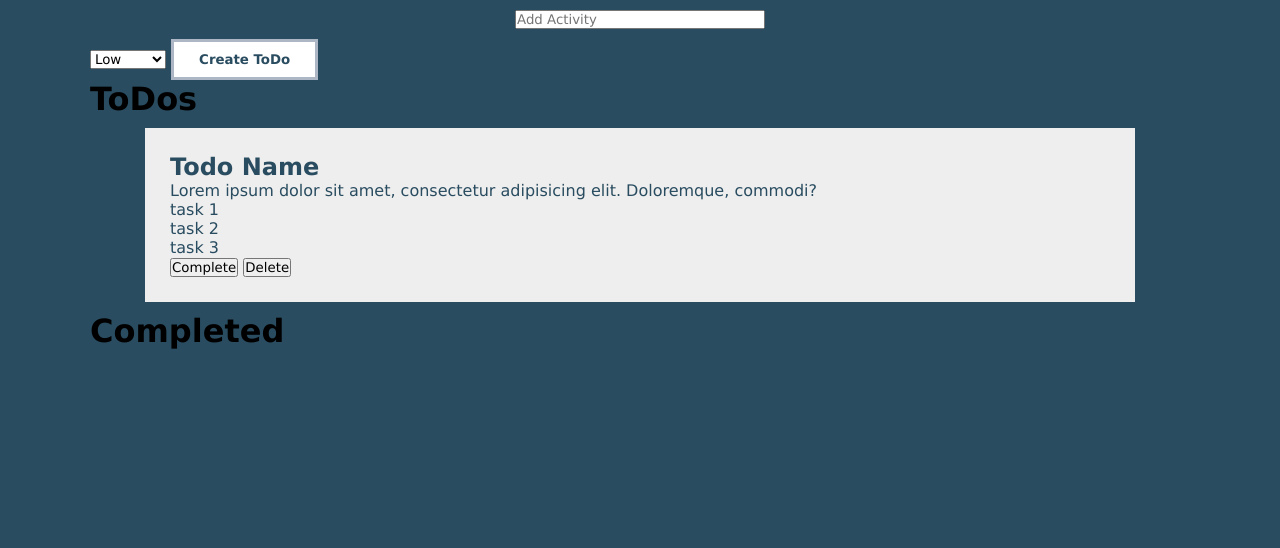
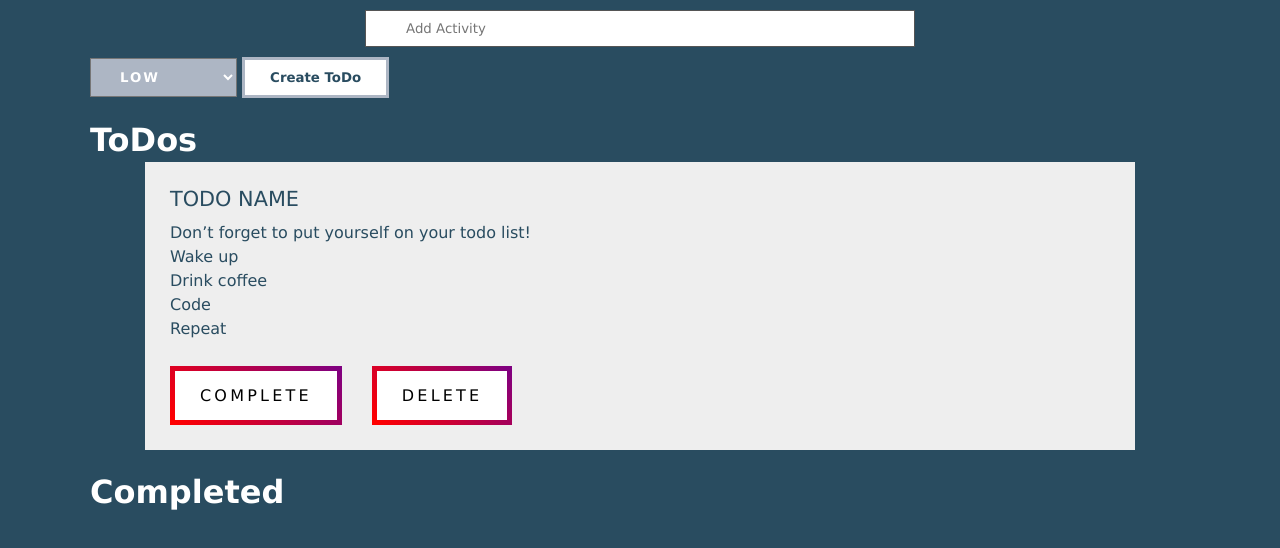
Before and after one commit to FEWD-Code-Adventures/Hacktober2020, a plain HTML site: page ToDoApp/index.html in a window 1280 px wide. Drawn offline with Linux system fonts and the light colour scheme.

Commit message:
Changed style in tood list

```diff
--- a/ToDoApp/css/styles.css
+++ b/ToDoApp/css/styles.css
@@ -6,6 +6,7 @@
 }
 body{
   background-color: #294C60;
+  line-height: 1.5em;
 }
 .container {
   width: 90%;
@@ -41,56 +42,69 @@ input {
 }
 .todo[data-importance="high"] {
   border-left: 5px solid red;
-<<<<<<< HEAD
-}
-#btn__create {
-<<<<<<< HEAD
-  padding: 10px 25px;
-  background-color: #fff;
-=======
-  padding: 10px 20px;
-  background-color: rgb(185, 185, 185);
-=======
 }
 #btn__create {
   padding: 10px 25px;
   background-color: #fff;
->>>>>>> 3d2b33f0ffc40a84daf1f52e0ea35903d60d6209
->>>>>>> 2d573dc35f85a766a17b7e42644d2bb9be711eff
+  padding: 10px 20px;
+  background-color: rgb(185, 185, 185);
+}
+#btn__create {
+  padding: 10px 25px;
+  background-color: #fff;
   font-family: Verdana, Geneva, Tahoma, sans-serif;
   color: #294C60;
   font-weight: bold;
   border: 3px solid #ADB6C4;
   transition: width 1.5s, height 1.5s, transform 0.8s;
-<<<<<<< HEAD
 }
 
 #btn__create:hover {
   transform: rotate(360deg);
 }
 
-=======
-}
-<<<<<<< HEAD
-=======
-
 #btn__create:hover {
   transform: rotate(360deg);
 }
 
->>>>>>> 3d2b33f0ffc40a84daf1f52e0ea35903d60d6209
->>>>>>> 2d573dc35f85a766a17b7e42644d2bb9be711eff
+.btn__complete,
+.btn__delete {
+  margin: 25px 25px 0 0;
+  background-color: #fff;
+  color: #000;
+  font-size: 1em;
+  text-transform: uppercase;
+  letter-spacing: 0.2em;
+  font-weight: 500;
+  padding: 15px 25px;
+
+  border: 5px solid;
+  border-image-source: linear-gradient(45deg, rgb(255, 0, 0), rgb(128, 0, 128));
+  border-image-slice: 1;
+
+  box-shadow: 0 0 0 0 rgba(0, 0, 0, 1);
+  transform: scale(1);
+}
+
+.btn__complete:hover,
+.btn__delete:hover {
+  animation: pulse 1s infinite;
+  background-color: #000;
+  color: #fff;
+}
+
+.todo__title {
+  text-transform: uppercase;
+  font-weight: 300;
+  font-size: 1.3em;
+}
+
 #todo-input {
   width: 50%;
   padding: 10px 40px;
   border: 1px solid #555555;
 }
 
-<<<<<<< HEAD
-=======
-<<<<<<< HEAD
-=======
->>>>>>> 2d573dc35f85a766a17b7e42644d2bb9be711eff
 #importance {
   padding: 10px 25px;
   background-color: #ADB6C4;
@@ -100,30 +114,36 @@ input {
   color: #fff;
 }
 
-<<<<<<< HEAD
-=======
->>>>>>> 3d2b33f0ffc40a84daf1f52e0ea35903d60d6209
->>>>>>> 2d573dc35f85a766a17b7e42644d2bb9be711eff
 h1 {
   font-family: Verdana, Geneva, Tahoma, sans-serif;
   margin-top: 30px;
   color: #fff;
 }
-<<<<<<< HEAD
-=======
-<<<<<<< HEAD
-h2 {
-  font-family: Verdana, Geneva, Tahoma, sans-serif;
-  font-size: large;
-=======
->>>>>>> 2d573dc35f85a766a17b7e42644d2bb9be711eff
 
 h2 {
   font-family: Verdana, Geneva, Tahoma, sans-serif;
   font-size: large;
+  font-family: Verdana, Geneva, Tahoma, sans-serif;
+  font-size: large;
   margin-bottom: 10px;
-<<<<<<< HEAD
-=======
->>>>>>> 3d2b33f0ffc40a84daf1f52e0ea35903d60d6209
->>>>>>> 2d573dc35f85a766a17b7e42644d2bb9be711eff
 }
+
+
+/* Keyframes */
+
+@keyframes pulse {
+	0% {
+		transform: scale(0.95);
+		box-shadow: 0 0 0 0 rgba(0, 0, 0, 0.7);
+	}
+
+	70% {
+		transform: scale(1);
+		box-shadow: 0 0 0 10px rgba(0, 0, 0, 0);
+	}
+
+	100% {
+		transform: scale(0.95);
+		box-shadow: 0 0 0 0 rgba(0, 0, 0, 0);
+	}
+}
--- a/ToDoApp/index.html
+++ b/ToDoApp/index.html
@@ -19,19 +19,20 @@
       <div id="todolist">
         <!-- JavaScript adds todo here -->
         <div class="todo">
-          <h2 class="todo__title">Todo Name</h2>
+          <h2 class="todo__title"><span class="bv-red-text">Todo</span> <span class="bv-purple-text">Name</span></h2>
           <p class="todo__description">
-            Lorem ipsum dolor sit amet, consectetur adipisicing elit. Doloremque, commodi?
+            Don’t forget to put yourself on your todo list!
           </p>
           <div class="tasks">
             <ul>
-              <li>task 1</li>
-              <li>task 2</li>
-              <li>task 3</li>
+              <li>Wake up</li>
+              <li>Drink coffee</li>
+              <li>Code</li>
+              <li>Repeat</li>
             </ul>
           </div>
-          <button class="btn__complete">Complete</button>
-          <button class="btn__delete">Delete</button>
+            <button class="btn__complete">Complete</button>
+            <button class="btn__delete">Delete</button>
         </div>
       </div>
       <h1>Completed</h1>
```
